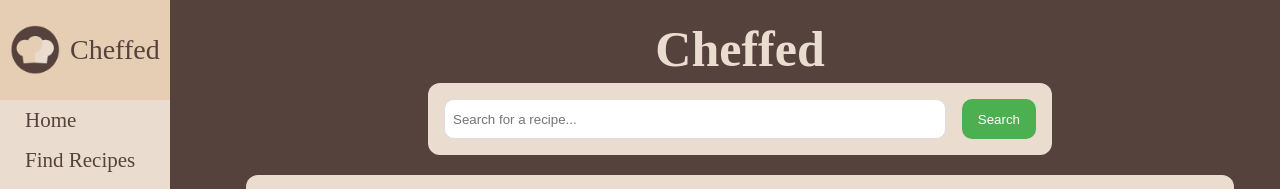
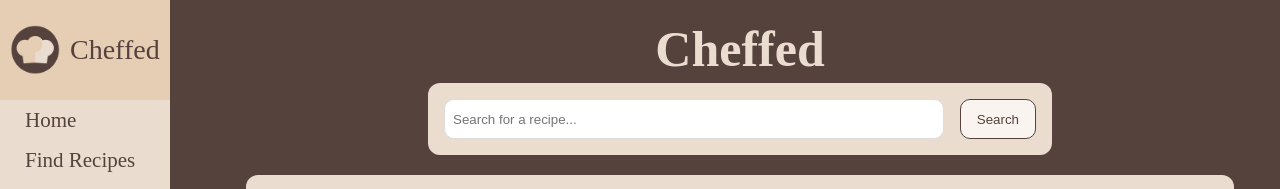
Before and after one commit to jamesdaniel3/week-three-project, a React (Vite) app in the folder client/: page /find-recipes in a window 1280 px wide. Shown: the top 189 px of the page. Built offline with nearby package versions, Linux system fonts and the light colour scheme; no server answers; sample sign-in values are in the browser's storage.

Commit message:
changed search button color

```diff
--- a/client/src/styles/RecipeSearch.css
+++ b/client/src/styles/RecipeSearch.css
@@ -49,13 +49,14 @@
   padding: 0.5rem 1rem;
   border: none;
   border-radius: 10px;
-  background-color: #4caf50;
-  color: white;
+  color: var(--dbrown1);
   cursor: pointer;
+  border: 1px solid var(--dbrown1);
+  background-color: var(--white1);
 }
 
 .submit-button2:hover {
-  background-color: #45a049;
+  background-color: var(--lbrown2);
 }
 
 .results-container {
```
